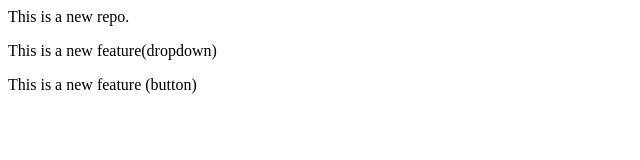
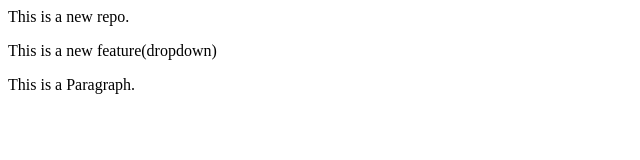
Before and after one commit to Eepridigxx/localrepo, a plain HTML site: page index.html in a window 1280 px wide. Shown: the full height of the page, 0-640 px from the left. Drawn offline with Linux system fonts and the light colour scheme.

Commit message:
This is a Paragraph

```diff
--- a/index.html
+++ b/index.html
@@ -1,3 +1,3 @@
 <p>This is a new repo.</p>
 <p>This is a new feature(dropdown)</p>
-<p>This is a new feature (button)</p>
+<p>This is a Paragraph.</p>
```
